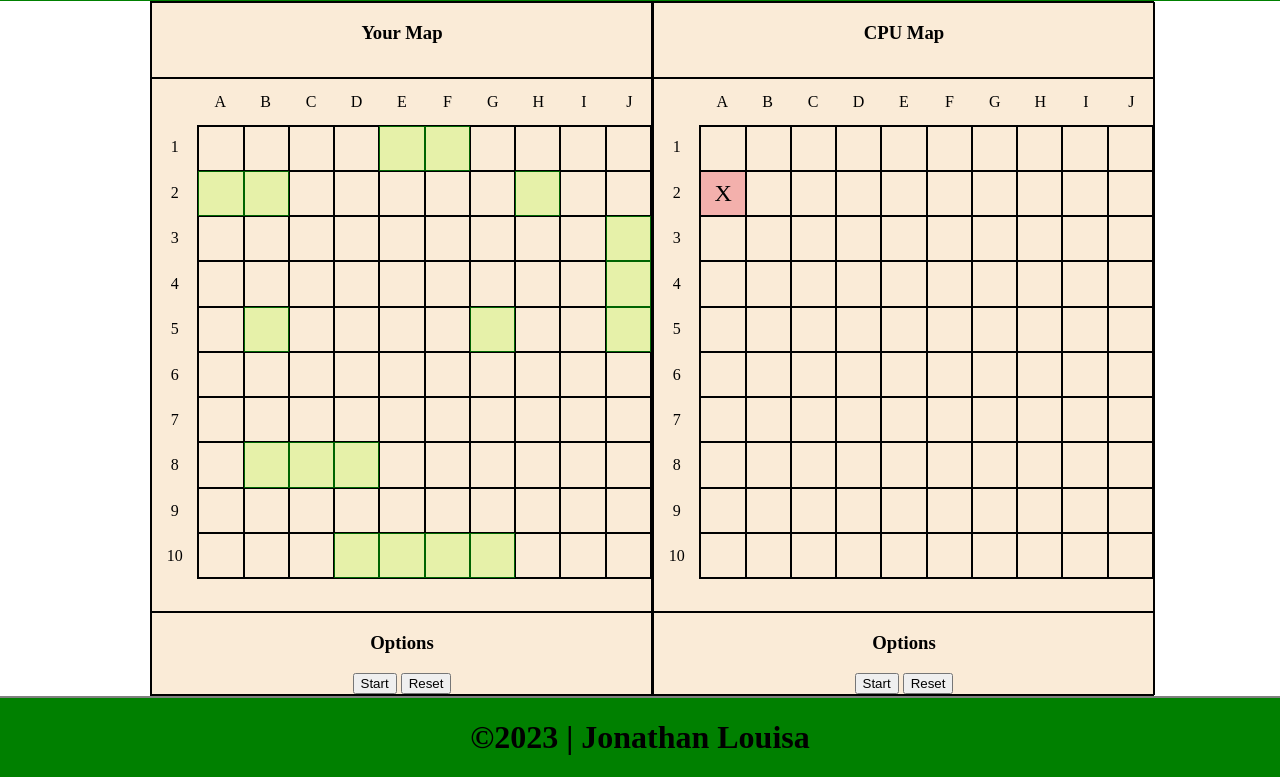
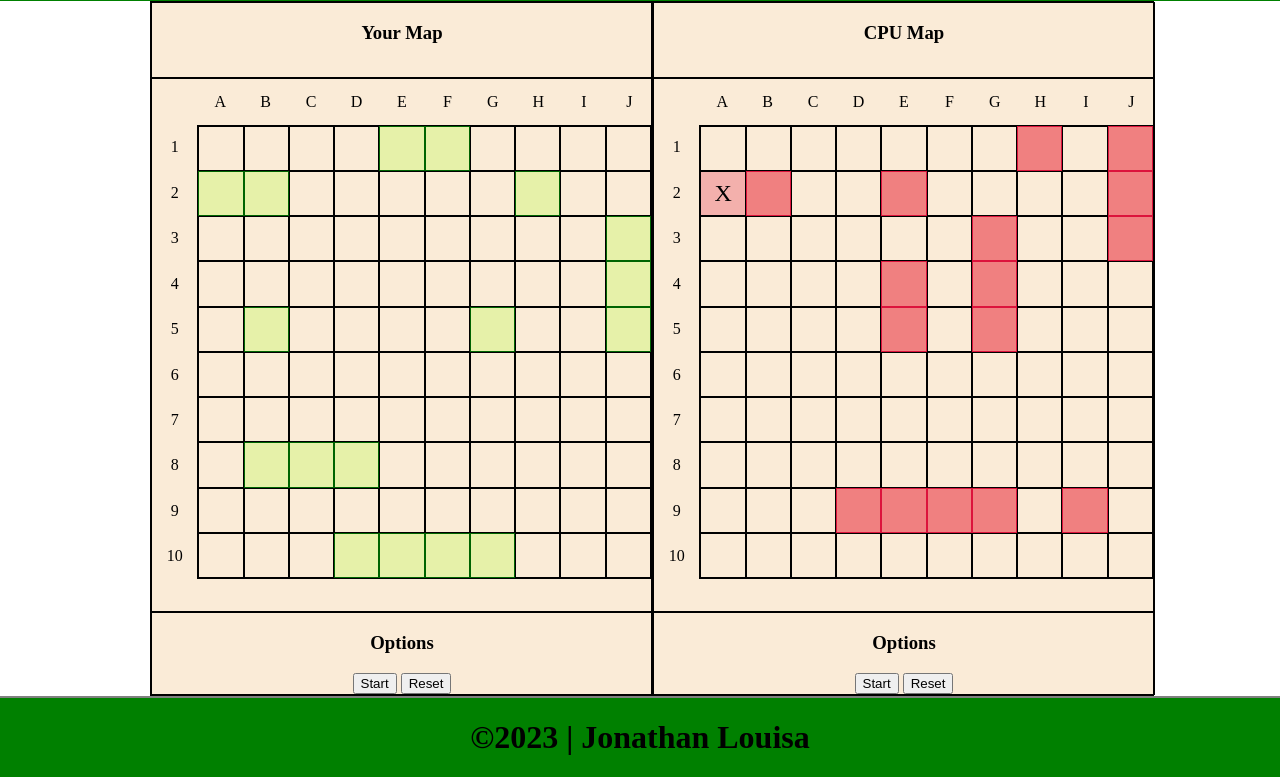
Before and after one commit to JLouisa/battleship, a website: page src/index.html in a window 1280 px wide. Both pictures are taken after a click on the element 221 px from the left and 261 px from the top of the page. Shown: the part 68-845 px from the top of the page. Drawn offline with Linux system fonts and the light colour scheme.

Commit message:
Add winning logic and fix bug with ship placement

```diff
--- a/src/javascript.js
+++ b/src/javascript.js
@@ -250,12 +250,13 @@ class GameBoard {
       console.log(`${turnManager.currentPlayer} has missed`);
       turnManager.switchTurn();
     }
-    this.allShipSunkenCheck(this.allShipArr);
     this.renderContent();
+    this.allShipSunkenCheck();
   }
-  allShipSunkenCheck(arr) {
-    if (arr.every((ship) => ship.sunken === true)) {
+  allShipSunkenCheck() {
+    if (this.allShipArr.every((ship) => ship.sunken === true)) {
       console.log("All ships are sunken!");
+      endGameReset(turnManager.currentPlayer);
       return true;
     } else {
       return false;
@@ -272,6 +273,12 @@ function gameLoop(node) {
   } else {
     attackCPU(arrCPU);
   }
+}
+
+function endGameReset(winner) {
+  console.log(`${winner} has won the game!`);
+  gameBoardOne;
+  gameBoardTwo;
 }
 
 //! Player
@@ -296,7 +303,6 @@ const shipGridArr1 = [
   shipOne,
   shipBigOne,
   shipBigTwo,
-  shipBigTwo,
   shipMediumOne,
   shipMediumTwo,
   shipSmallOne,
@@ -316,7 +322,6 @@ const shipSamllThree2 = ["I8", "Nagato", 1, "H"];
 const shipGridArr2 = [
   shipOne2,
   shipBigOne2,
-  shipBigTwo2,
   shipBigTwo2,
   shipMediumOne2,
   shipMediumTwo2,
--- a/src/style.css
+++ b/src/style.css
@@ -152,6 +152,11 @@ footer {
   border-color: darkgreen;
 }
 
+.CPUGridContent > .myShips {
+  background-color: lightcoral;
+  border-color: crimson;
+}
+
 .hitMyShip {
   background-color: rgba(220, 20, 60, 0.273);
 }
```
